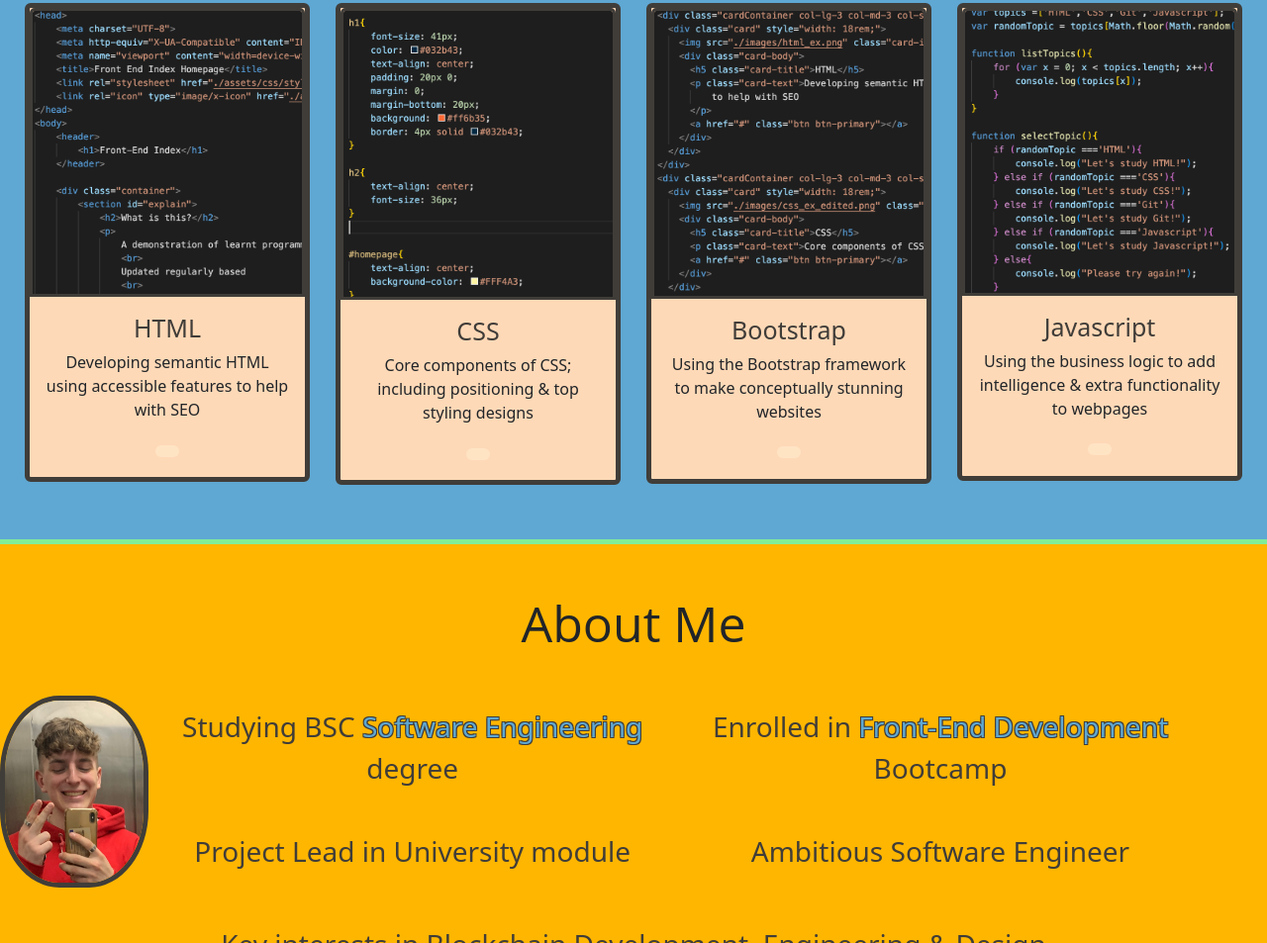
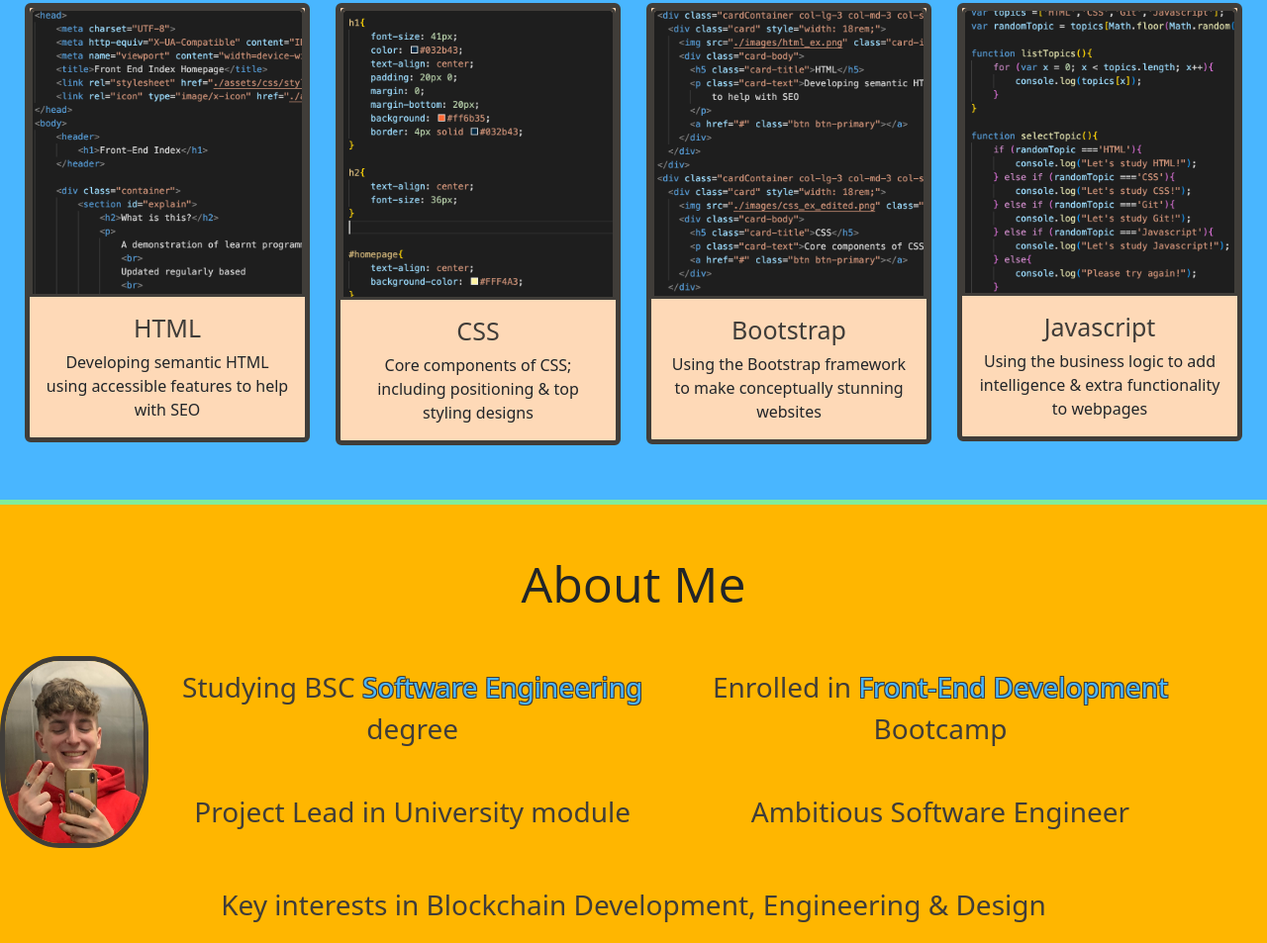
Before and after one commit to sebastianj0nes/bootstrap-portfolio, a plain HTML site: page index.html in a window 1280 px wide. Shown: the part 1310-2263 px from the top of the page at 99% size. Drawn offline with nearby package versions, Linux system fonts and the light colour scheme; a web font is replaced by a local one.

Commit message:
updated styling

```diff
--- a/css/style.css
+++ b/css/style.css
@@ -22,7 +22,7 @@ nav{
 
     /* Animation colours */
     --one:#80ed99;
-    --two:#5fa8d3;
+    --two:#49b6ff;
     --three:#ffb600;
     --four:#403d39;
     --fifth:#f8edeb;
@@ -31,13 +31,6 @@ nav{
     --three:#90e0ef;
     --four:#48cae4;
     --fifth:#00b4d8; */
-}
-
-
-
-.btn-primary, .btn-primary:hover, .btn-primary:active, .btn-primary:visited {
-    background-color: var(--button_bg) !important;
-    border: none;
 }
 
 /* NAV */
@@ -71,6 +64,10 @@ nav{
     text-decoration: none;
     background-color: var(--fifth);
     padding: 15px;
+    transition-duration: 0.15s;
+}
+#skill_work_btn:hover{
+  box-shadow: 3px 5px var(--text_colour);
 }
 
 /* Animated Font */
@@ -106,6 +103,7 @@ nav{
     text-align: middle;
     text-shadow: -1px -1px 0 var(--fifth), 1px -1px 0 var(--fifth), -1px 1px 0 var(--fifth), 1px 1px 0 var(--fifth);
 }
+
 #subtitle{
     color: var(--four);
 }
@@ -259,10 +257,6 @@ nav{
   height: 190px;
   width: 270px;
 }
-
-
-
-
 
 /* ADDITIONAL CSS (button effect etc) */
 
--- a/index.html
+++ b/index.html
@@ -121,7 +121,6 @@
             <p class="card-text">Developing semantic HTML using accessible features
                 to help with SEO
             </p>
-            <a href="#" class="btn btn-primary"></a>
           </div>
         </div>
       </div>
@@ -131,7 +130,6 @@
           <div class="card-body">
             <h5 class="card-title">CSS</h5>
             <p class="card-text">Core components of CSS; including positioning & top styling designs</p>
-            <a href="#" class="btn btn-primary"></a>
           </div>
         </div>
       </div>
@@ -143,7 +141,6 @@
             <p class="card-text">Using the Bootstrap framework to make
                 conceptually stunning websites
             </p>
-            <a href="#" class="btn btn-primary"></a>
           </div>
         </div>
       </div>
@@ -156,7 +153,6 @@
                 Using the business logic to add intelligence & extra
                 functionality to webpages
             </p>
-            <a href="#" class="btn btn-primary"></a>
           </div>
         </div>
       </div>
```
